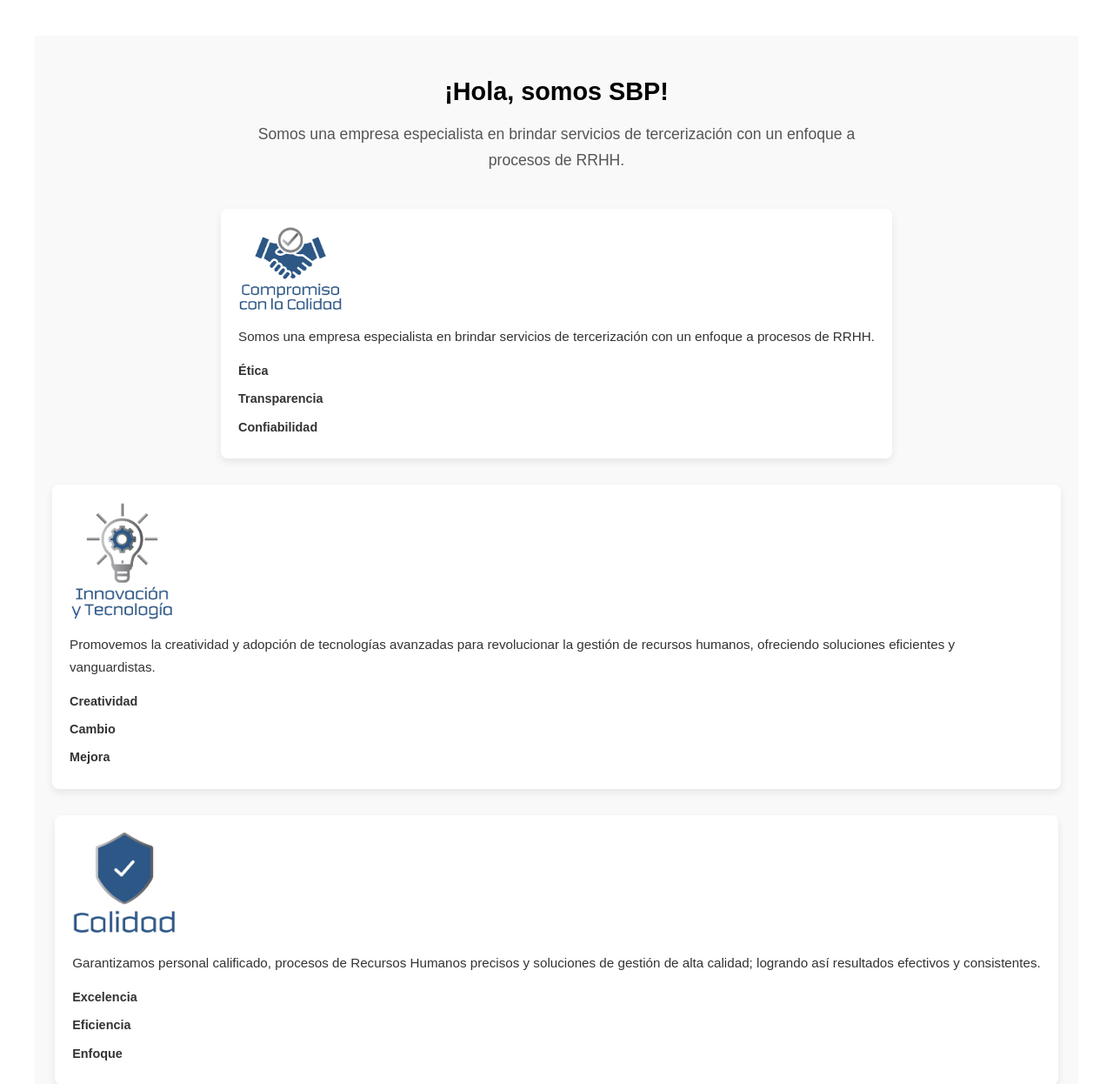
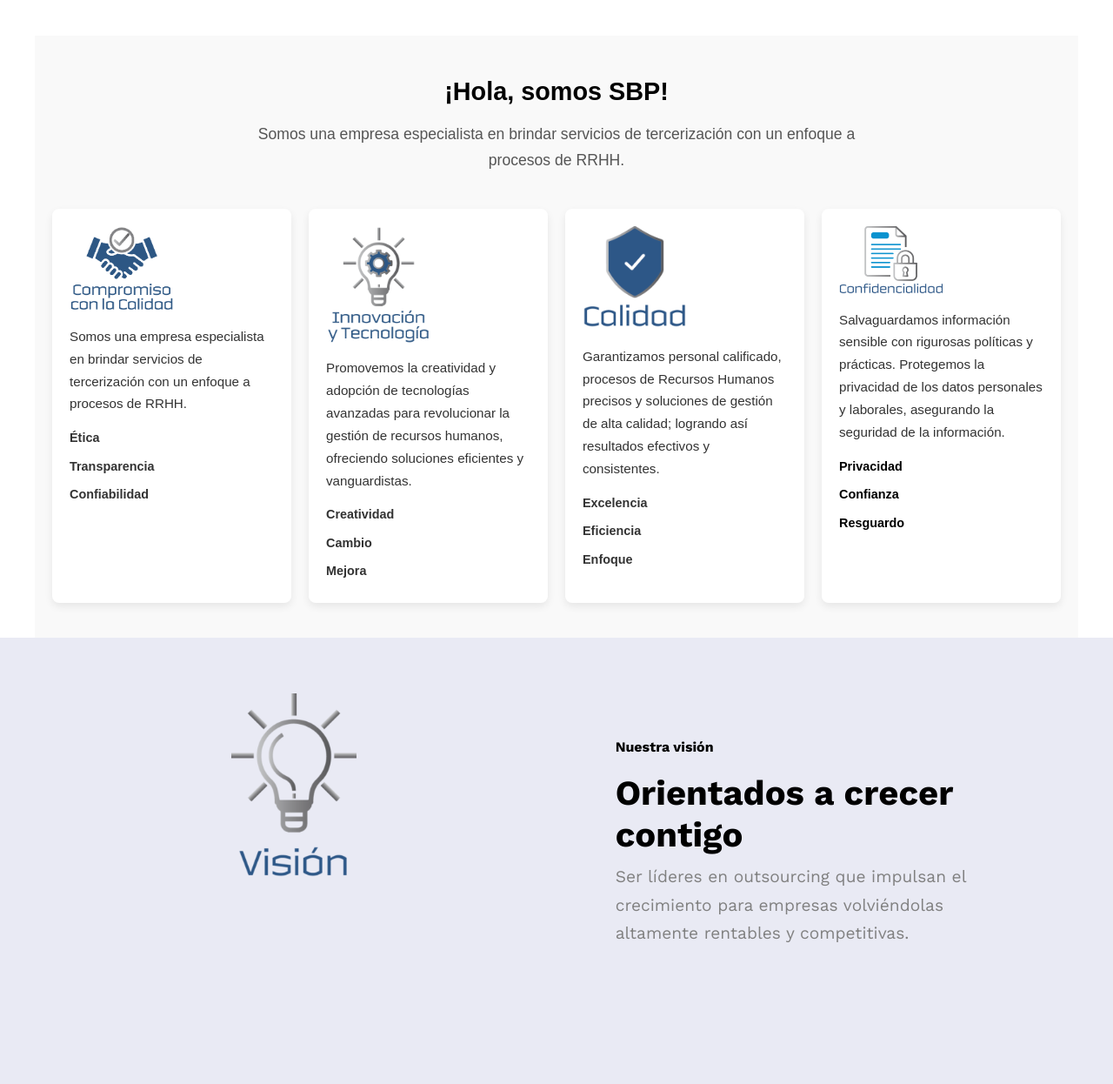
Before and after one commit to Bioniko/sbppro, a PHP site: page /quienes-somos.php in a window 1280 px wide. Shown: the part 823-2069 px from the top of the page at 87% size. Run offline with PHP 8.4, Linux system fonts and the light colour scheme; some libraries are stand-ins or nearby versions; some web fonts are replaced.

Commit message:
Update style.css

```diff
--- a/css/style.css
+++ b/css/style.css
@@ -2422,3 +2422,16 @@
     max-width: 100%;
   }
 }
+
+
+.services-grid {
+    display: flex;
+    flex-wrap: wrap;        /* Permite varias filas */
+    gap: 20px;              /* Espacio entre tarjetas */
+    justify-content: center; /* Centra las tarjetas en la fila */
+}
+
+.service-card {
+    flex: 1 1 220px;       /* Crece y encoge, con ancho mínimo de 220px */
+    box-sizing: border-box;
+}
```
